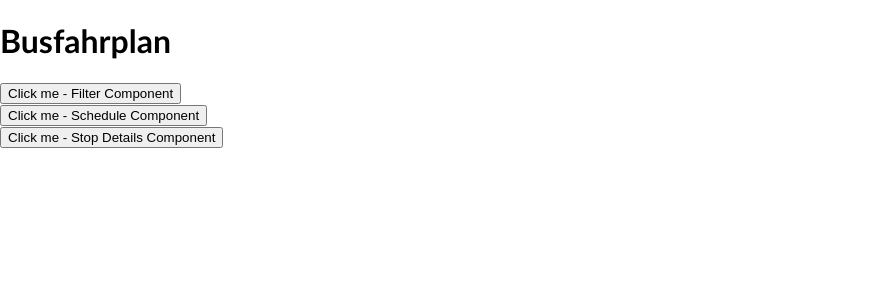
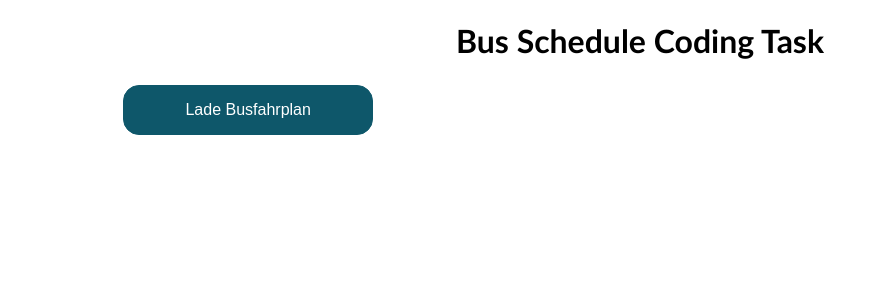
Before and after one commit to DepTrai95/bus-schedule-coding-task, a Next.js app: page / in a window 1280 px wide. Shown: the top 300 px of the page, without its empty margins (0-887 px from the left). Built offline with nearby package versions, Linux system fonts and the light colour scheme.

Commit message:
[FEATURE] add schedule list functionality + base styling

```diff
--- a/src/app/components/Schedule.tsx
+++ /dev/null
@@ -1,18 +0,0 @@
-"use client";
-import React from "react";
-
-const Schedule = async () => {
-  return (
-    <div>
-      <button
-        onClick={() => {
-          console.log("Clicked Schedule");
-        }}
-      >
-        Click me - Schedule Component
-      </button>
-    </div>
-  );
-};
-
-export default Schedule;
--- /dev/null
+++ b/src/app/components/ScheduleList.tsx
@@ -0,0 +1,88 @@
+"use client";
+import React, { useEffect, useState } from "react";
+import { GET } from "../api/schedule/route";
+import { BeatLoader } from "react-spinners";
+
+interface BusStop {
+  route: string;
+  stops: {
+    name: string;
+    time: string;
+  }[];
+}
+
+const Schedule: React.FC = () => {
+  const [scheduleData, setScheduleData] = useState<BusStop[]>([]);
+  const [loading, setLoading] = useState(false);
+
+  useEffect(() => {
+    const fetchScheduleData = async () => {
+      try {
+        setLoading(true);
+        const response = await GET();
+        const data: BusStop[] = await response.json();
+        setScheduleData(data);
+      } catch (error) {
+        console.error("Error fetching schedule data:", error);
+      } finally {
+        setLoading(false);
+      }
+    };
+
+    fetchScheduleData();
+  }, []);
+
+  return (
+    <div className="content-area">
+      <div className="inner">
+        {loading ? (
+          <div className="text-center">
+            <BeatLoader color="#000000" size={10} margin={3} />
+          </div>
+        ) : (
+          scheduleData.length > 0 && (
+            <div>
+              <h2>Busfahrplan</h2>
+              <table>
+                <thead>
+                  <tr>
+                    <th>Route</th>
+                    <th>Haltestelle</th>
+                    <th>Abfahrtszeit</th>
+                  </tr>
+                </thead>
+                <tbody>
+                  {scheduleData.map((route, index) => (
+                    <React.Fragment key={`${route.route}-${index}`}>
+                      {route.stops.map((stop, stopIndex) => (
+                        <tr key={`${stop.name}-${stopIndex}`}>
+                          {stopIndex === 0 && (
+                            <td rowSpan={route.stops.length}>{route.route}</td>
+                          )}
+                          <td>{stop.name}</td>
+                          <td>{stop.time}</td>
+                        </tr>
+                      ))}
+                      {route.stops.length === 0 && (
+                        <tr>
+                          <td>{route.route}</td>
+                          <td colSpan={2}>
+                            <span className="text-center">
+                              Keine verfügbaren Informationen
+                            </span>
+                          </td>
+                        </tr>
+                      )}
+                    </React.Fragment>
+                  ))}
+                </tbody>
+              </table>
+            </div>
+          )
+        )}
+      </div>
+    </div>
+  );
+};
+
+export default Schedule;
--- a/src/app/globals.css
+++ b/src/app/globals.css
@@ -3,3 +3,61 @@ html, body {
   padding: 0;
   font-family: 'Trebuchet MS', 'Lucida Sans Unicode', 'Lucida Grande', 'Lucida Sans', Arial, sans-serif;
 }
+
+main {
+  overflow: hidden;
+}
+
+.inner {
+  margin: 0 auto;
+  max-width: 1690px;
+  padding: 0 20px;
+}
+
+@media (min-width: 600px) {
+  .inner {
+    padding: 0 60px;
+  }
+}
+
+@media (min-width: 1200px) {
+  .inner {
+    padding: 0 120px;
+  }
+}
+
+.btn--primary {
+  background-color: #0e576a;
+  border-radius: 1rem;
+  border: 1px solid #0e576a;
+  color: #fff;
+  cursor: pointer;
+  font-size: 16px;
+  margin: 0.2rem;
+  min-width: 250px;
+  padding: 15px;
+  text-decoration: none;
+}
+
+
+.text-center {
+  display: flex;
+  justify-content: center;
+}
+
+table {
+  border-collapse: collapse;
+  margin-top: 20px;
+  width: 100%;
+}
+
+th,
+td {
+  border: 1px solid #ddd;
+  padding: 10px;
+  text-align: left;
+}
+
+th {
+  background-color: #f2f2f2;
+}
--- a/src/app/page.tsx
+++ b/src/app/page.tsx
@@ -1,18 +1,31 @@
 "use client";
 import React, { useEffect, useState } from "react";
+import Button from "./components/Button";
+import Schedule from "./components/ScheduleList";
 import Filter from "./components/Filter";
-import Schedule from "./components/Schedule";
 import StopDetails from "./components/StopDetails";
 
 export default function Home() {
+  const [selectedButton, setSelectedButton] = useState<string | null>(null);
+
+  const handleButtonClick = (buttonName: string) => {
+    setSelectedButton(buttonName);
+  };
+
   return (
     <main>
-      <div>
-        <h1>Busfahrplan</h1>
-        <Filter></Filter>
-        <Schedule></Schedule>
-        <StopDetails></StopDetails>
+      <h1 className="text-center">Bus Schedule Coding Task</h1>
+      <div className="content-area">
+        <div className="inner">
+          <Button
+            className="btn--primary"
+            label="Lade Busfahrplan"
+            onClick={() => handleButtonClick("schedule")}
+          />
+        </div>
       </div>
+
+      {selectedButton === "schedule" && <Schedule />}
     </main>
   );
 }
```
